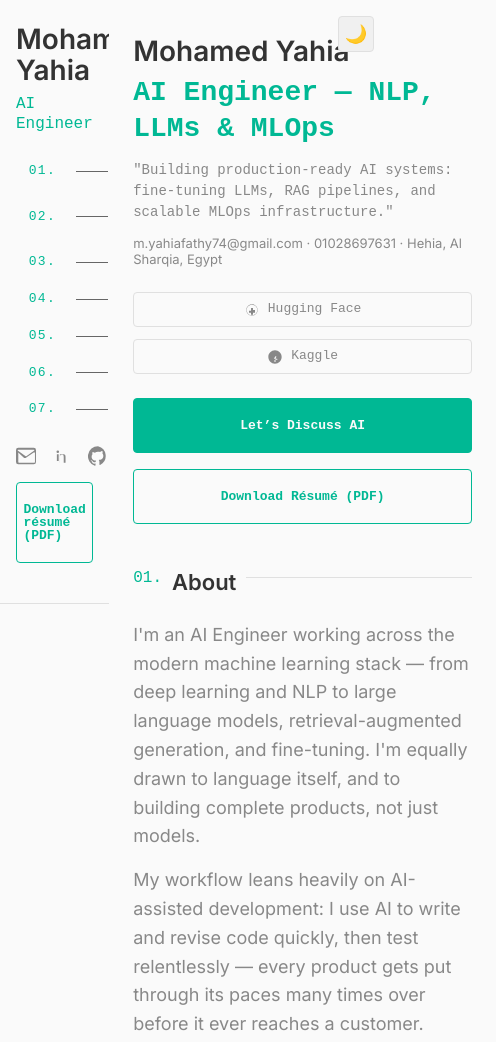
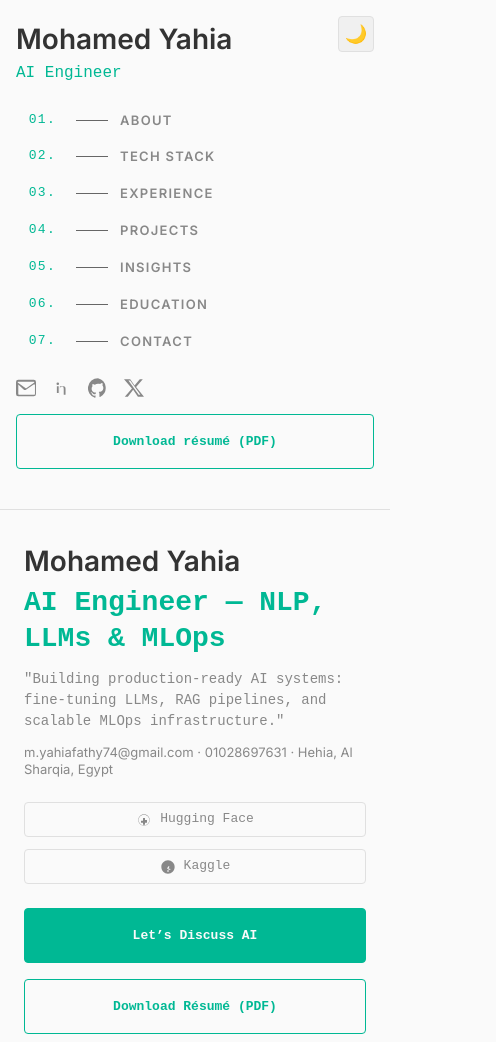
Before and after one commit to mido74-mo/saas-projects, a website: page index.html in a window 390 px wide. Shown: the top 1042 px of the page, 496 px wide, since content can reach past the window. Drawn offline with Linux system fonts and the light colour scheme.

Commit message:
7th commit

```diff
--- a/index.html
+++ b/index.html
@@ -207,7 +207,8 @@
       overflow-y: auto;
     }
     @media (max-width: 1023px) {
-      .header { position: static; width: 100%; min-height: auto; border-right: none; border-bottom: 1px solid var(--lightest-navy); padding: var(--header-padding-mobile); }
+      .page-shell { flex-direction: column; }
+      .header { position: static; width: 100%; min-height: auto; flex: 0 0 auto; border-right: none; border-bottom: 1px solid var(--lightest-navy); padding: var(--header-padding-mobile); overflow-y: visible; }
     }
     .header-inner { display: flex; flex-direction: column; height: 100%; }
     .theme-toggle-wrapper {
```
